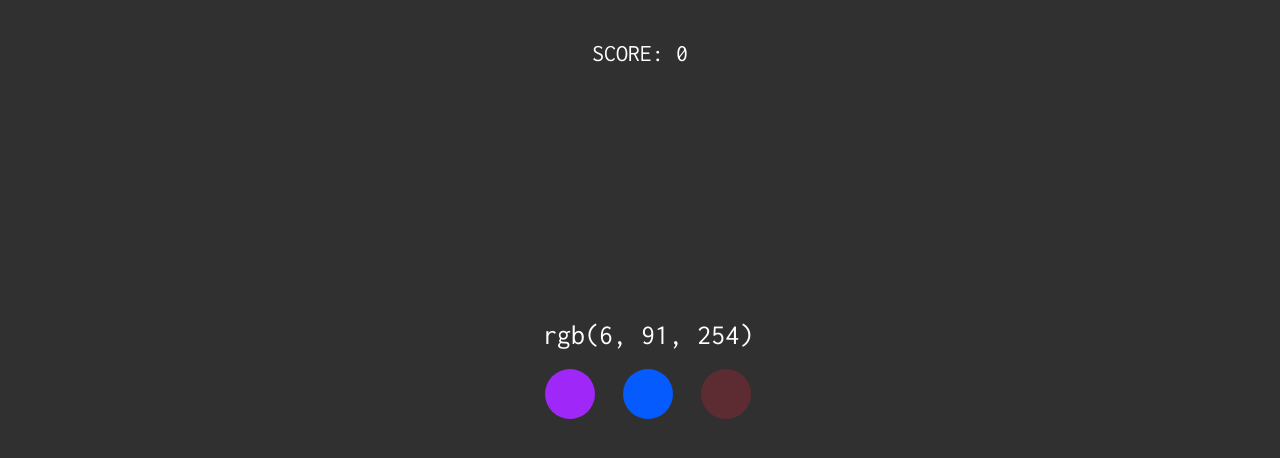
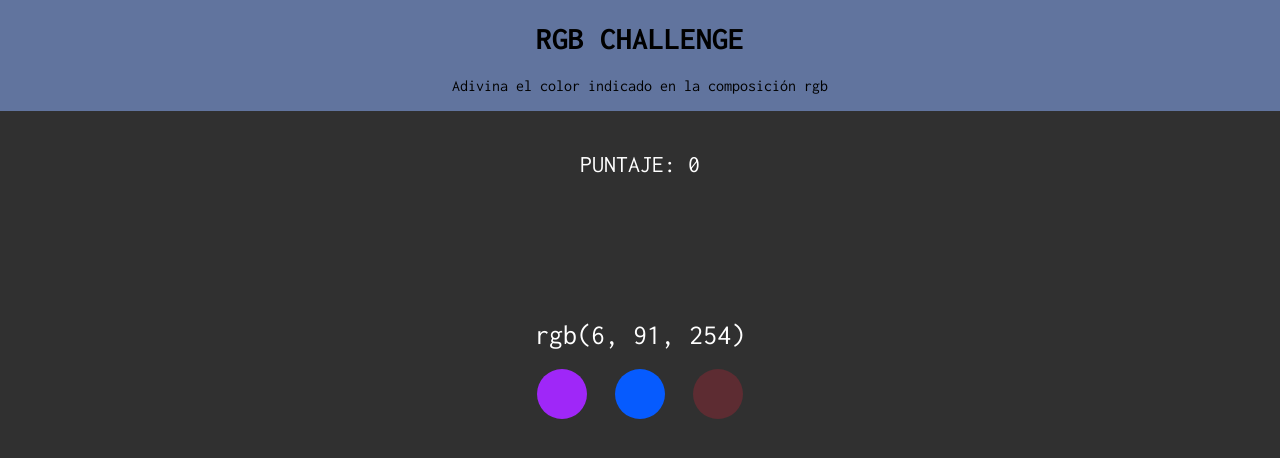
Before and after one commit to Alemoncada/juego_RGBchallenge, a plain HTML site: page index.html in a window 1280 px wide. Drawn offline with nearby package versions, Linux system fonts and the light colour scheme.

Commit message:
se agrega barra de titulo

```diff
--- a/css/styles.css
+++ b/css/styles.css
@@ -1,9 +1,17 @@
 body {
+    margin: 0;
     font-family: 'Inconsolata', monospace;
     background-color: #303030;
     color: white;
     text-align: center;
 }
+
+.container{
+    margin: 0;
+    padding: 1px;
+    background-color:#61749e;
+    color: black;
+  }
 
 .score {
     margin-top: 40px;
--- a/index.html
+++ b/index.html
@@ -8,8 +8,13 @@
     <link rel="stylesheet" href="css/styles.css">
 </head>
 <body>
+    <div class="container">
+        <h1>RGB CHALLENGE</h1>
+        <P>Adivina el color indicado en la composición rgb</P>
+    </div>
+
     <div class="score">
-        SCORE: <span>0</span>
+        PUNTAJE: <span>0</span>
     </div>
 
     <div class="question-container">
```
